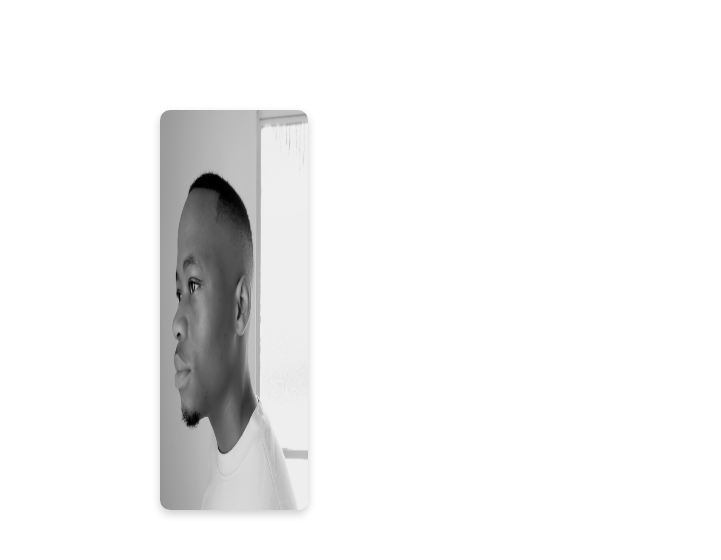
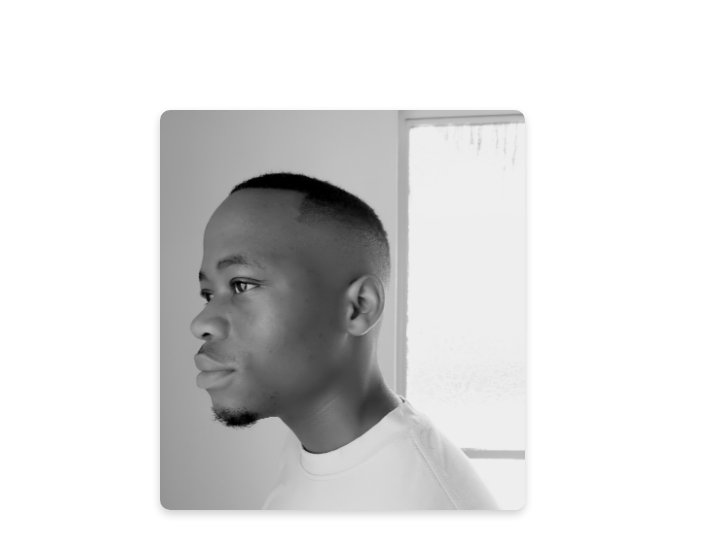
Before and after one commit to hottyy/Portfolio-site, a plain HTML site: page index.html in a window 1280 px wide. Shown: the part 174-734 px from the top of the page, 0-721 px from the left. Drawn offline with Linux system fonts and the light colour scheme.

Commit message:
Update style.css

```diff
--- a/style.css
+++ b/style.css
@@ -175,11 +175,6 @@ section{
 }
 
 .section__pic-container img{
-    width: auto;
-    max-width: 40%;
-    height: auto;
-    margin-top: 0;
-    margin-left: 0;
     border-radius: 10px;
     box-shadow: 0 4px 8px rgba(0, 0, 0, 0.2);
 }
```
